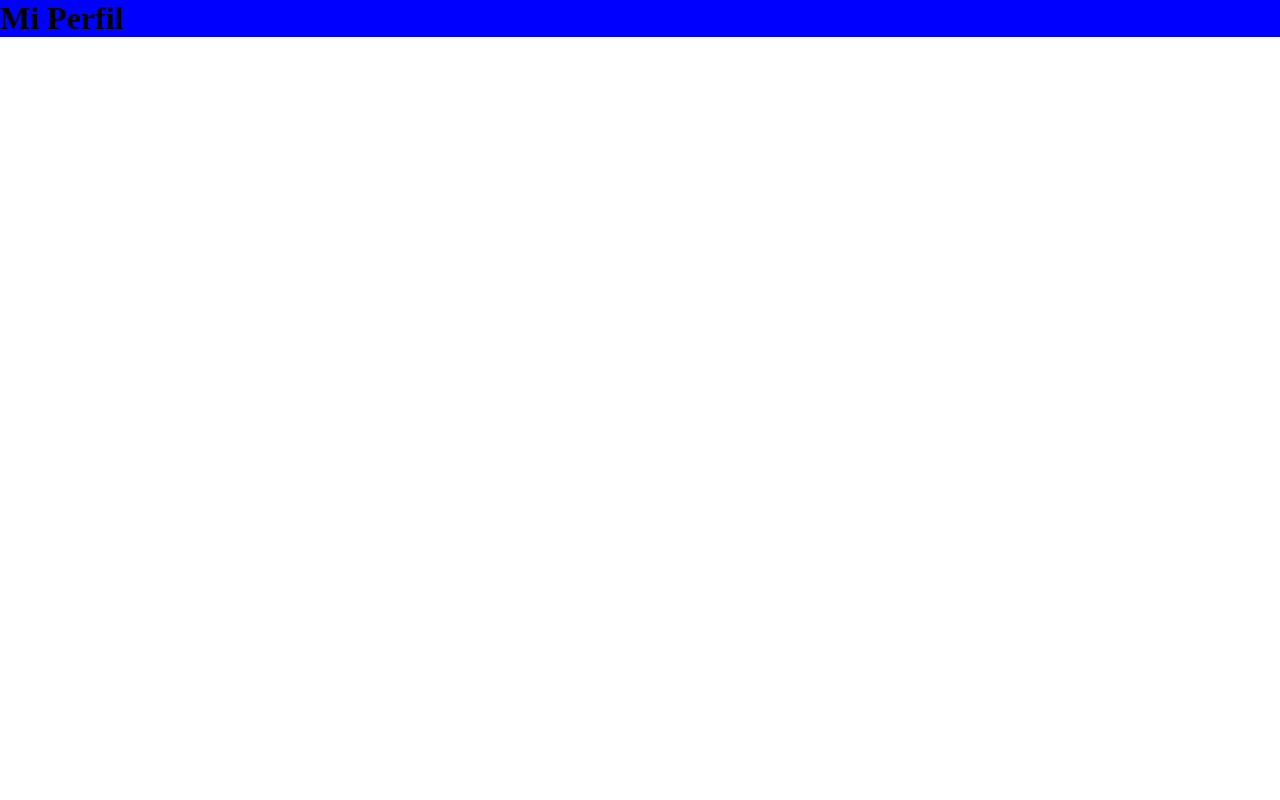
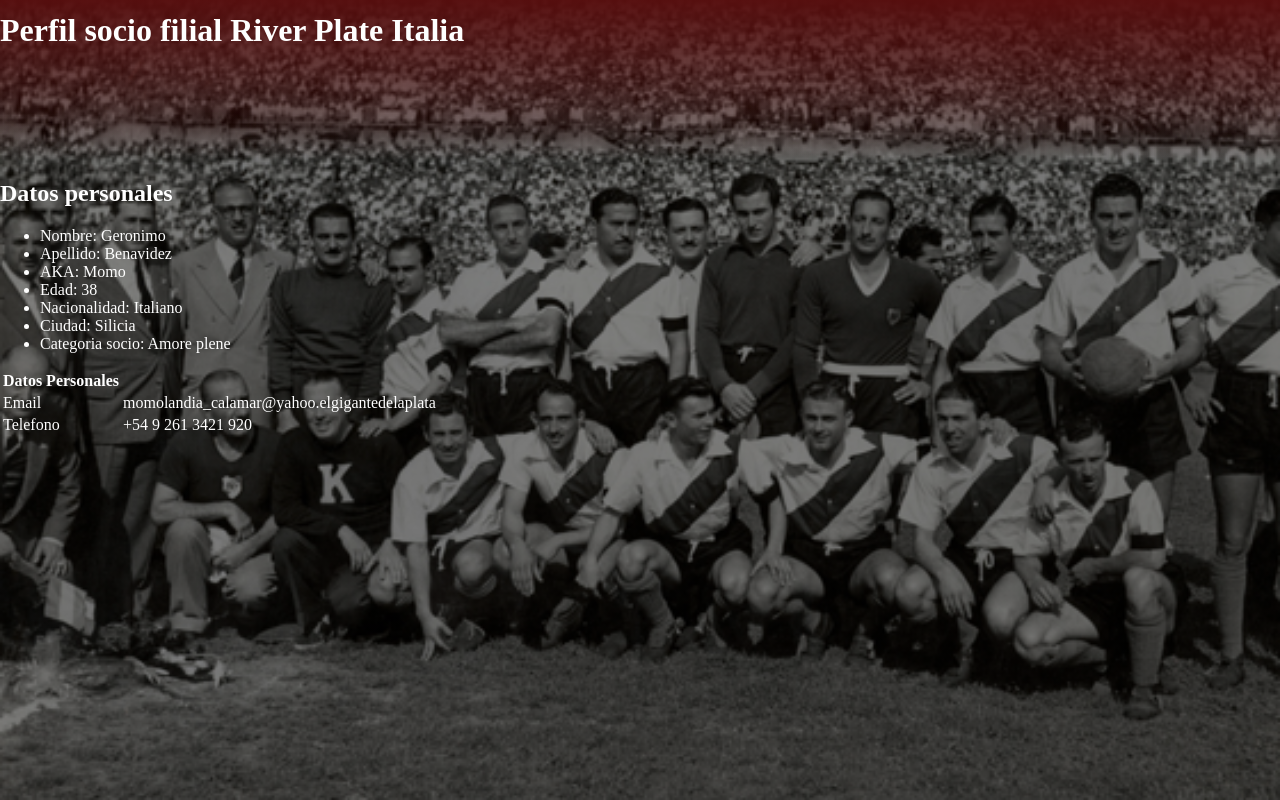
Before and after one commit to MaxiFran48/Perfil-de-usuario, a plain HTML site: page index.html in a window 1280 px wide. Drawn offline with Linux system fonts and the light colour scheme.

Commit message:
verdadero torino

```diff
--- a/index.html
+++ b/index.html
@@ -3,15 +3,48 @@
 <head>
     <meta charset="UTF-8">
     <meta name="viewport" content="width=device-width, initial-scale=1.0">
-    <title>Perfil</title>
+    <title>Torinos millonarios</title>
     <link rel="stylesheet" href="style.css">
 </head>
 <body>
     <header>
-        <h1>Mi Perfil</h1>
+        <h1>
+            Perfil socio filial River Plate Italia
+        </h1>
+
     </header>
     <main>
-
+        <article>
+            <h2>
+                Datos personales
+            </h2>
+            <ul>
+                <li> Nombre: Geronimo </li>
+                <li> Apellido: Benavidez </li>
+                <li> AKA: Momo </li>
+                <li> Edad: 38 </li>
+                <li> Nacionalidad: Italiano </li>
+                <li> Ciudad: Silicia </li>
+                <li> Categoria socio: Amore plene </li>
+            </ul>
+            <table>
+                <thead>
+                    <tr>
+                        <th> Datos Personales </th>
+                    </tr>
+                </thead>
+                <tbody>
+                    <tr>
+                        <td>Email</td>
+                        <td>momolandia_calamar@yahoo.elgigantedelaplata</td>
+                    </tr>
+                    <tr>
+                        <td>Telefono</td>
+                        <td>+54 9 261 3421 920</td>
+                    </tr>
+                </tbody>
+            </table>
+        </article>
     </main>
     <footer>
 
--- a/style.css
+++ b/style.css
@@ -1,15 +1,29 @@
-
 body {
     margin: 0;
-    padding: 0;
+    /* La capa de color semitransparente se define primero */
+    background: linear-gradient(rgba(0, 0, 0, 0.5), rgba(0, 0, 0, 0.5)),
+                /* La imagen de fondo se define en segundo lugar */
+                url('torino.jpg');
+
+    /* Propiedades adicionales para la imagen de fondo */
+    background-repeat: no-repeat;
+    background-size: cover;
+    height: 100vh;
+    color: white;
 }
 
 h1 {
     margin: 0;
     padding: 0;
+    padding-top: 12px;
 }
 
 header {
-    background-color: blue;
-    height: 30%;
+    background: linear-gradient(#580e0ef6, transparent);
+    height: 20%;
 }
+
+main {
+    height: 20%;
+
+}
```
Also changed, not shown: torino.jpg (added).
